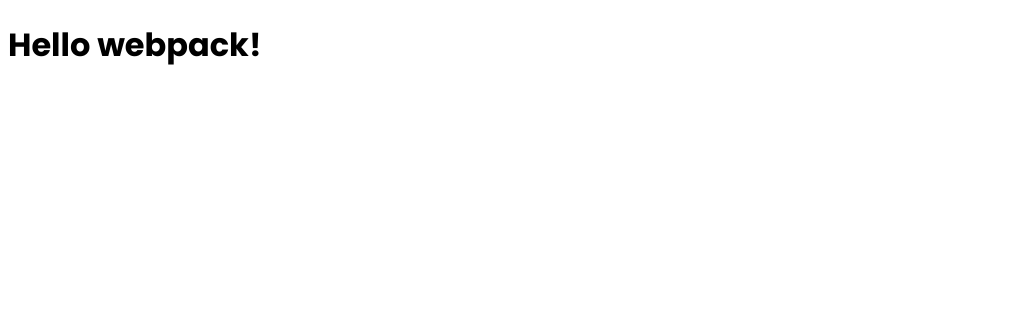
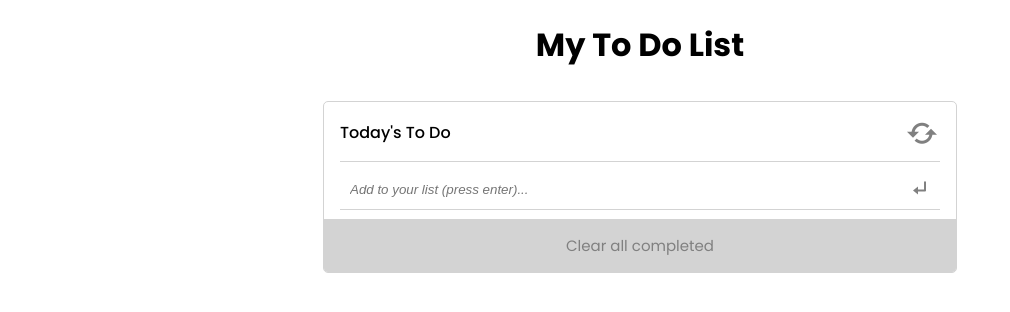
Before and after one commit to marvin-nyalik/Webpack-To-Do-List, a website built with webpack: page dist/index.html in a window 1280 px wide. Shown: the whole page, without its empty margins (0-1010 px from the left). Built offline with nearby package versions, Linux system fonts and the light colour scheme.

Commit message:
Update final distribution files

```diff
--- a/dist/index.html
+++ b/dist/index.html
@@ -3,9 +3,26 @@
 <head>
     <meta charset="UTF-8">
     <meta name="viewport" content="width=device-width, initial-scale=1.0">
-    <title>Wbpack Exercise</title>
+    <title>Webpack ToDo List</title>
+    <link href='https://unpkg.com/boxicons@2.1.4/css/boxicons.min.css' rel='stylesheet'>
 <script defer src="main.js"></script></head>
 <body>
-    <h1>Hello webpack!</h1>
+    <h1 class="heading">My To Do List</h1>
+    <section class="to-do-container" id="to-do-container">
+        <div class="headline">
+            <p class="title">Today's To Do</p>
+            <i class='bx bx-md bx-refresh'></i>
+        </div>
+        <div class="add">
+            <input type="text" id="desc" placeholder="Add to your list (press enter)..." required>
+            <i class='bx bx-subdirectory-left' id="publish"></i>
+        </div>
+        <ul class="nav-list" id="list">
+
+        </ul>
+        <div class="to-do-footer" id="footer">
+            <p>Clear all completed</p>
+        </div>
+    </section>
 </body>
 </html>
```
Also changed, not shown: dist/main.js (+25 -49 lines).
